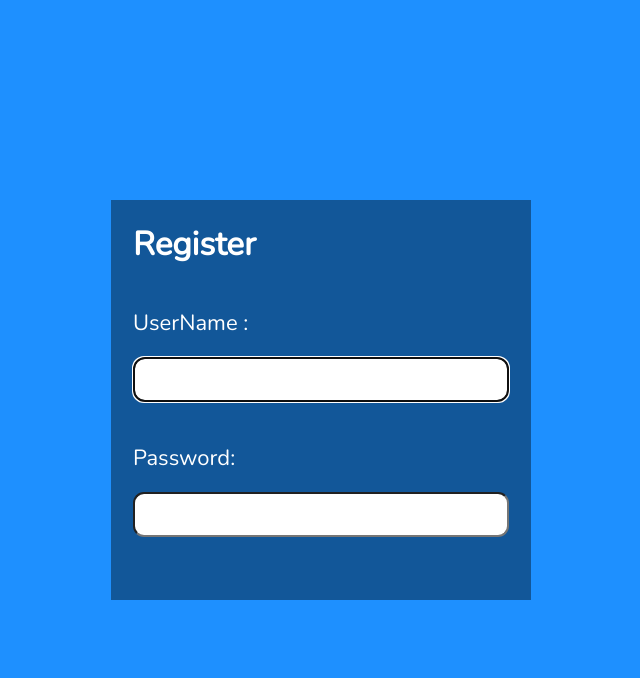
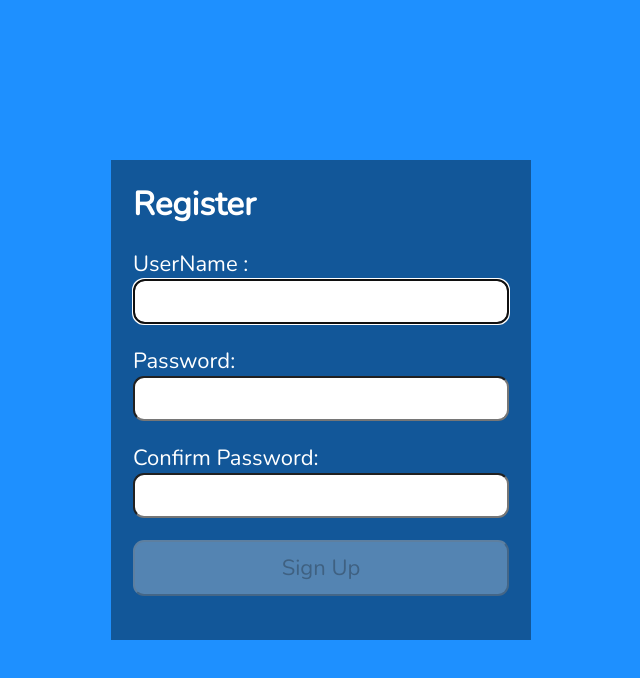
Before and after one commit to GUchechi/react-login-registration-auth, a React (Create React App) app: page / in a window 1280 px wide. Shown: the top 678 px of the page, without its empty margins (319-959 px from the left). Built offline with nearby package versions, Linux system fonts and the light colour scheme.

Commit message:
added auth for Password

```diff
--- a/src/Register.jsx
+++ b/src/Register.jsx
@@ -59,12 +59,34 @@ const Register = () => {
           setErrMsg('');
       }, [user, pwd, matchPwd])
 
+      const handleSubmit = async (e) => {
+        e.preventDefault();
+        // if button enabled with JS hack
+        const v1 = USER_REGEX.test(user);
+        const v2 = PWD_REGEX.test(pwd);
+        if (!v1 || !v2) {
+            setErrMsg("Invalid Entry");
+            return;
+        }
+        setSuccess(true)
+        console.log(user,pwd)
+      }
+
   return (
+    <>
+      {success ? (
+        <section>
+          <h1>Success!</h1>
+          <p>
+            <a href="#">Sign In</a>
+          </p>
+        </section>
+      ) : (
           <section>
                 <p ref={errRef} className={errMsg ? "errmsg" : "offscreen"} aria-live="assertive">{errMsg}</p>
                 <h1>Register</h1>
 
-        <form>
+                <form onSubmit={handleSubmit}>
                   <label htmlFor="username">
                     UserName :
                       <span>
@@ -118,8 +140,31 @@ const Register = () => {
                     Allowed special characters: <span aria-label="exclamation mark">!</span> <span aria-label="at symbol">@</span> <span aria-label="hashtag">#</span> <span aria-label="dollar sign">$</span> <span aria-label="percent">%</span>
                 </p>
 
+                  <label htmlFor="confirm_pwd">
+                    Confirm Password:
+                      <FontAwesomeIcon icon={faCheck} className={validMatch && matchPwd ? "valid" : "hide"} />
+                      <FontAwesomeIcon icon={faTimes} className={validMatch || !matchPwd ? "hide" : "invalid"} />
+                  </label>
+                  <input
+                    type="password"
+                    id="confirm_pwd"
+                    onChange={(e) => setMatchPwd(e.target.value)}
+                    value={matchPwd}
+                    required
+                    aria-invalid={validMatch ? "false" : "true"}
+                    aria-describedby="confirmnote"
+                    onFocus={() => setMatchFocus(true)}
+                    onBlur={() => setMatchFocus(false)}
+                  />
+                  <p id="confirmnote" className={matchFocus && !validMatch ? "instructions" : "offscreen"}>
+                    <FontAwesomeIcon icon={faInfoCircle} />
+                    Must match the first password input field.
+                  </p>
+                  <button disabled={!validName || !validPwd || !validMatch ? true : false}>Sign Up</button>
             </form>
           </section>
+      )}
+    </>
   )
 }
 
```
Lines whose indentation alone changed are shown as unchanged.
